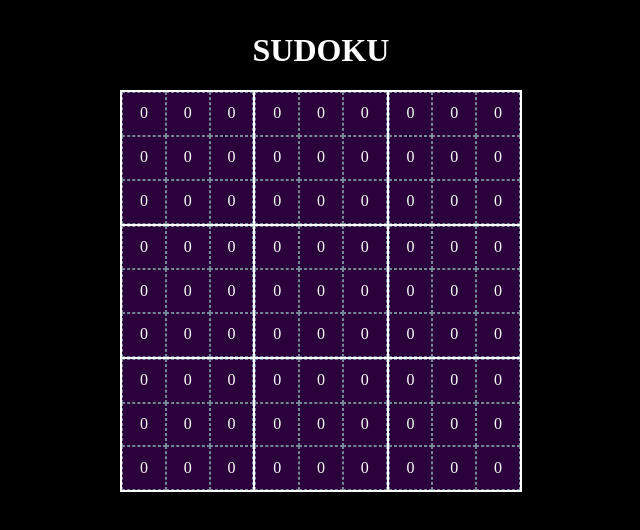
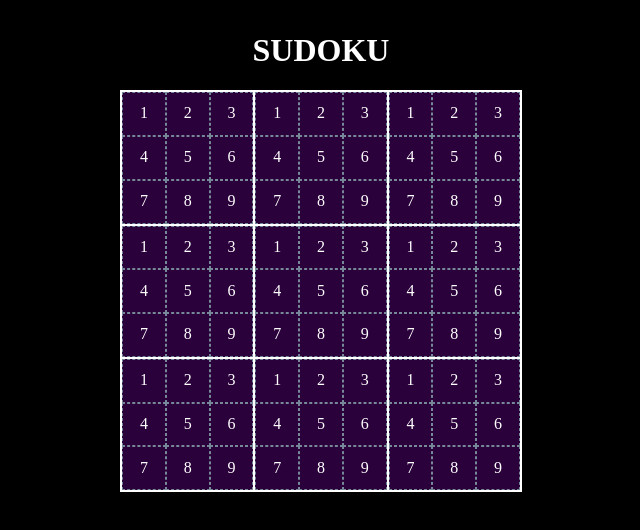
Before and after one commit to Egrodo/sudoku, a React (Create React App) app: page / in a window 1280 px wide. Shown: the top 530 px of the page, without its empty margins (319-959 px from the left). Built offline with nearby package versions, Linux system fonts and the light colour scheme; a web font is replaced by a local one.

Commit message:
Attempting to fix hoek vuln

```diff
--- a/src/components/Block.jsx
+++ b/src/components/Block.jsx
@@ -6,16 +6,16 @@ class Block extends Component {
   constructor() {
     super();
     this.state = {
-      blocks: [
-        { A1: 1 }, { B1: 2 }, { C1: 3 }, { A2: 4 }, { B2: 5 }, { C2: 6 }, { A3: 7 }, { B3: 8 }, { C3: 9 },
-      ],
+      blocks: {
+        A1: 1, B1: 2, C1: 3, A2: 4, B2: 5, C2: 6, A3: 7, B3: 8, C3: 9,
+      },
     };
   }
   render() {
     return (
       <div className={`block ${this.props.name}`}>
         { Object.keys(this.state.blocks).map(name => (
-          <SubBlock key={name} name={name} value={this.state.blocks.name} />
+          <SubBlock key={name} name={name} value={this.state.blocks[name]} />
         ))}
       </div>
     );
```
Also changed, not shown: .eslintrc.json, 1 other file (tests, documents, lock files or other folders).
